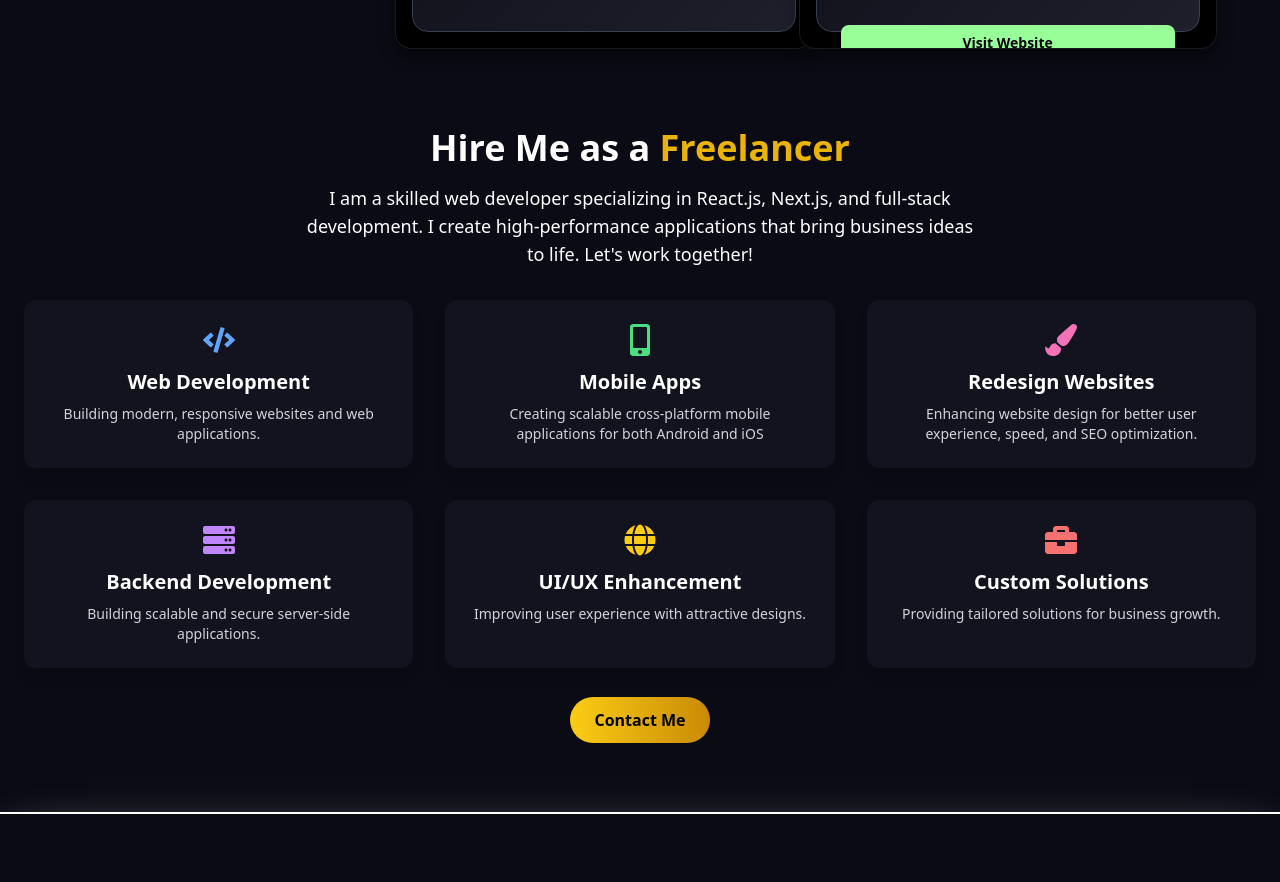
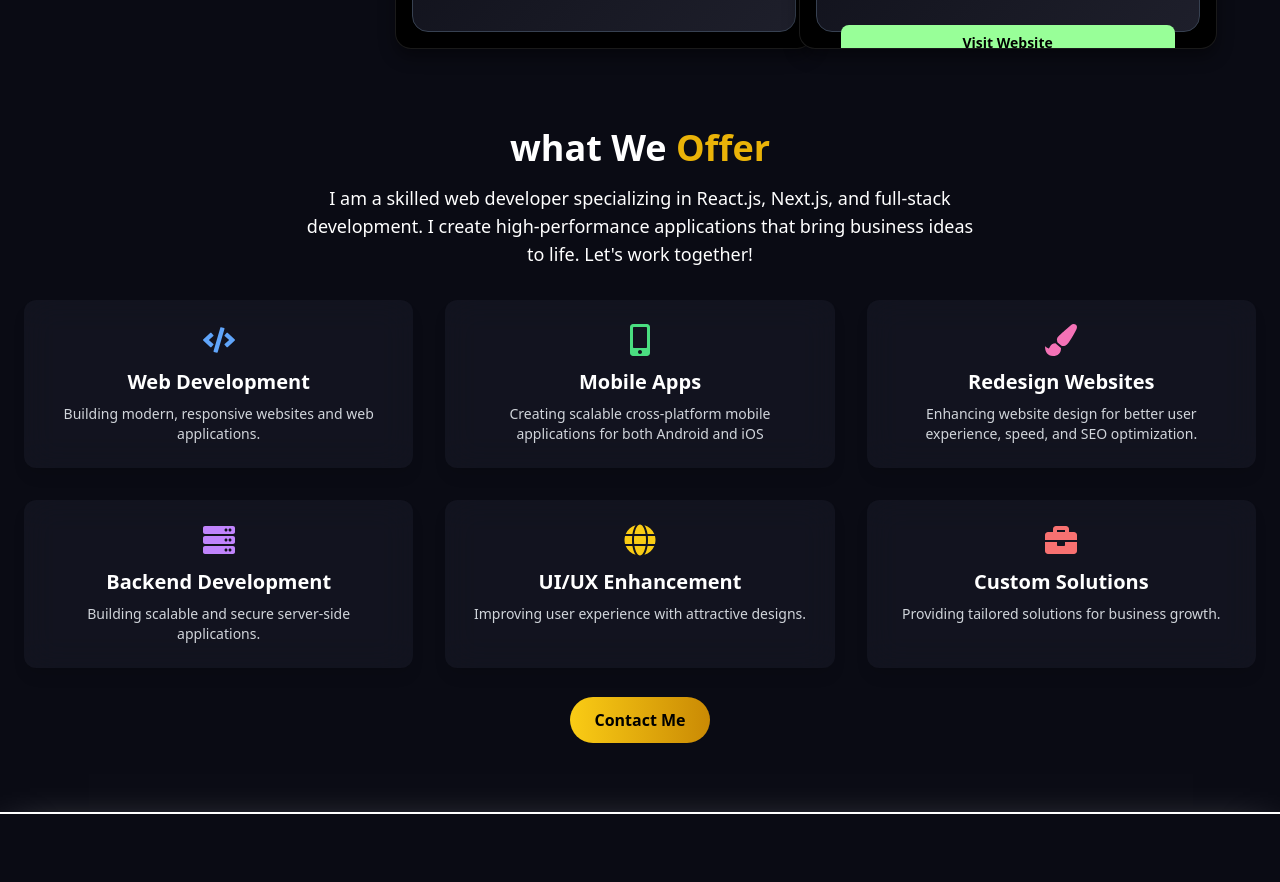
Before and after one commit to vikasrath/vikas-porfolio, a Next.js app: page / in a window 1280 px wide. Shown: the part 1360-2242 px from the top of the page. Built offline with nearby package versions, Linux system fonts and the light colour scheme.

Commit message:
Update FreelancingSection title to better reflect services offered

```diff
--- a/src/components/Freelancing/FreelancingSection.jsx
+++ b/src/components/Freelancing/FreelancingSection.jsx
@@ -16,7 +16,7 @@ export default function FreelancingSection() {
             <div className="max-w-7xl mx-auto px-6 text-center">
                 {/* Title */}
                 <h2 className="text-4xl font-bold mb-4">
-                    Hire Me as a <span className="text-yellow-500">Freelancer</span>
+                    what We  <span className="text-yellow-500">Offer</span>
                 </h2>
                 <p className="text-lg max-w-2xl mx-auto mb-6">
                     I am a skilled web developer specializing in React.js, Next.js, and full-stack development.
```
